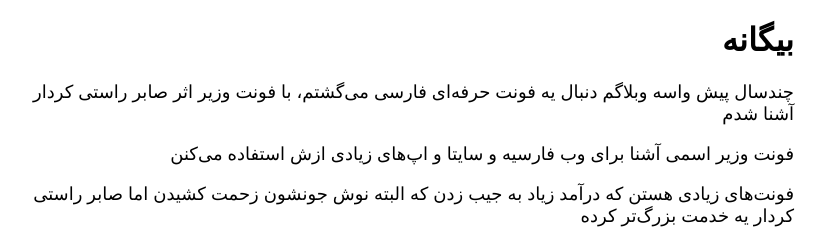
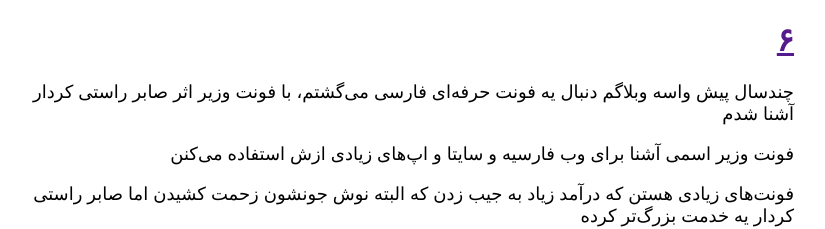
Before and after one commit to darkblog/darkblog.github.io, a Jekyll site: the page built from index.html, in a window 1280 px wide. Shown: the top 229 px of the page, without its empty margins (325-1150 px from the left). Built offline with Jekyll 4.4.1, drawn with Linux system fonts in a browser that asks for light colours.

Commit message:
Update index.html

```diff
--- a/index.html
+++ b/index.html
@@ -10,8 +10,8 @@ layout: compress
 <style>body{font-family:sans-serif;margin:auto;padding:0 1em;max-width:48em}p{font-size:large}hr{border:thick solid black}</style>
 </head>
 <body>
-<h1>بیگانه</h1>
 {% for post in site.posts limit:1 %}
+<h1><a href="">{{ post.title }}</a></h1>
 {{ post.content }}
 {% endfor %}
 </body>
```
